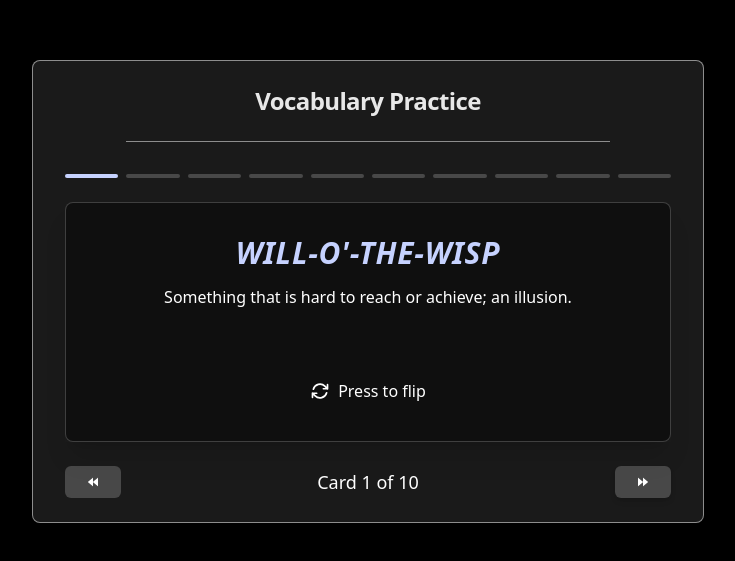
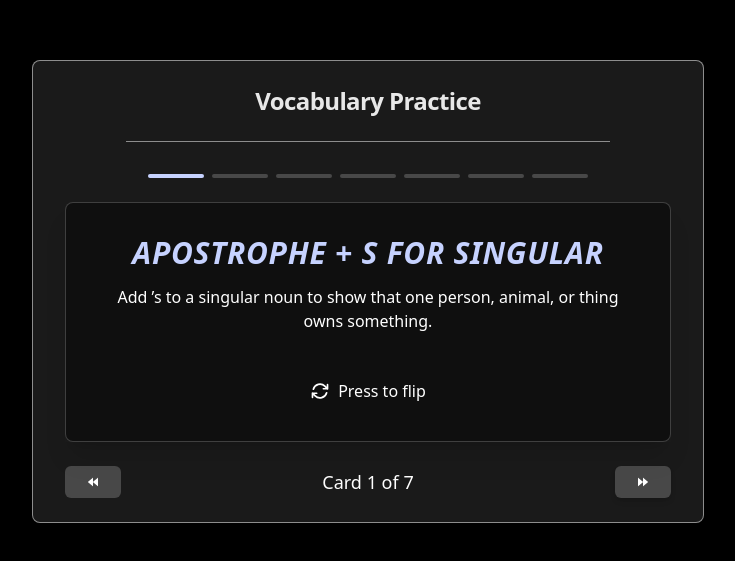
Before and after one commit to deregowskipiotr/fishka, a React (Vite) app: page / in a window 1280 px wide. Shown: the part 109-670 px from the top of the page, without its empty margins (272-1007 px from the left). Built offline with nearby package versions, Linux system fonts and the light colour scheme.

Commit message:
Possesive form - English lesson

```diff
--- a/src/constants/index.ts
+++ b/src/constants/index.ts
@@ -8,73 +8,52 @@ export interface VocabularyWord {
 
 export const vocabularyWords: VocabularyWord[] = [
   {
-    word: "will-o'-the-wisp",
-    explanation: "Something that is hard to reach or achieve; an illusion.",
-    example: "For many people, true happiness seems like a will-o'-the-wisp.",
-    example1: "Chasing his artistic dreams turned out to be a will-o'-the-wisp that consumed years of fruitless effort.",
+    word: "Apostrophe + s for singular",
+    explanation:
+      "Add ’s to a singular noun to show that one person, animal, or thing owns something.",
+    example: "The dog’s bowl is empty.",
+    example1: "Jessica’s umbrella never survives windy days.",
   },
   {
-    word: "to set sail",
-    explanation: "To begin a journey by sea; to start an adventure.",
-    example: "They set sail early in the morning to explore new islands.",
-    example1: "Before they set sail, the captain insisted on inspecting every inch of the vessel for safety.",
+    word: "s + apostrophe for plural ending in s",
+    explanation:
+      "Add just an apostrophe to a plural noun that ends with s to show that several own something.",
+    example: "The players’ lockers smell suspiciously like socks.",
+    example1: "The twins’ laughter filled the house.",
   },
   {
-    word: "bane",
-    explanation: "A cause of great distress or annoyance.",
-    example: "Traffic jams are the bane of my daily commute.",
-    example1: "His relentless ambition proved to be both the driving force behind his success and the bane of his personal life.",
+    word: "Apostrophe + s for irregular plurals",
+    explanation:
+      "Use ’s for irregular plurals that don’t end in s, like children, men, women.",
+    example: "The children’s toys cover the entire floor.",
+    example1: "The women’s tournament starts tomorrow.",
   },
   {
-    word: "to contemplate",
-    explanation: "To think deeply or carefully about something.",
-    example: "He sat by the window to contemplate his next move.",
-    example1:
-      "She contemplated the moral implications of her decision long before taking action.",
+    word: "No apostrophe in possessive pronouns",
+    explanation:
+      "Possessive pronouns like mine, yours, his, hers, its, ours, theirs already show ownership and never use an apostrophe.",
+    example: "The green bag is mine.",
+    example1: "Which book is yours?",
   },
   {
-    word: "to bask",
-    explanation: "To enjoy warmth or admiration.",
-    example: "The cat basked in the sunlight on the windowsill.",
-    example1:
-      "He basked in the success of his latest novel, receiving praise from critics worldwide.",
+    word: "It's vs. its",
+    explanation:
+      "‘It’s’ means ‘it is’ or ‘it has’. ‘Its’ is the possessive for ‘it’ and means ‘belonging to it’.",
+    example: "It’s raining, but the cat cleaned its whiskers.",
+    example1: "It’s been a long week; its ending feels peaceful.",
   },
   {
-    word: "to envision",
-    explanation: "To imagine something as a future possibility.",
-    example: "She envisioned a world where everyone could live peacefully.",
-    example1:
-      "The architect envisioned a city that seamlessly blends technology and nature.",
+    word: "Use 'of' for awkward expressions",
+    explanation:
+      "When the possessive with ’s is confusing or too long, use 'of' instead to show ownership.",
+    example: "The cover of the magazine was shiny.",
+    example1: "The ending of the film surprised everyone.",
   },
   {
-    word: "abstemious",
+    word: "Stack possessives carefully",
     explanation:
-      "Not allowing oneself much indulgence; moderate in eating or drinking.",
-    example: "He lived an abstemious life, avoiding alcohol and junk food.",
-    example1:
-      "Despite his wealth, he remained abstemious, preferring simplicity over luxury.",
-  },
-  {
-    word: "to freeload",
-    explanation: "To take advantage of others by not paying or contributing.",
-    example: "He always tries to freeload when we go out for dinner.",
-    example1:
-      "Some guests tended to freeload at social gatherings without offering any help or food.",
-  },
-  {
-    word: "slew",
-    explanation: "A large number or amount of something.",
-    example:
-      "The company received a slew of job applications after posting the ad.",
-    example1:
-      "She faced a slew of challenges during her first year as a manager.",
-  },
-  {
-    word: "maritime",
-    explanation:
-      "Connected with the sea, especially in relation to navigation or trade.",
-    example: "The city has a rich maritime history.",
-    example1:
-      "Maritime law governs all activities and disputes occurring on international waters.",
+      "Chain possessive forms to show complicated relationships, but more than two or three can confuse your reader.",
+    example: "My neighbor’s cat’s collar is missing.",
+    example1: "The teacher’s friend’s birthday cake was a disaster.",
   },
 ];
```
